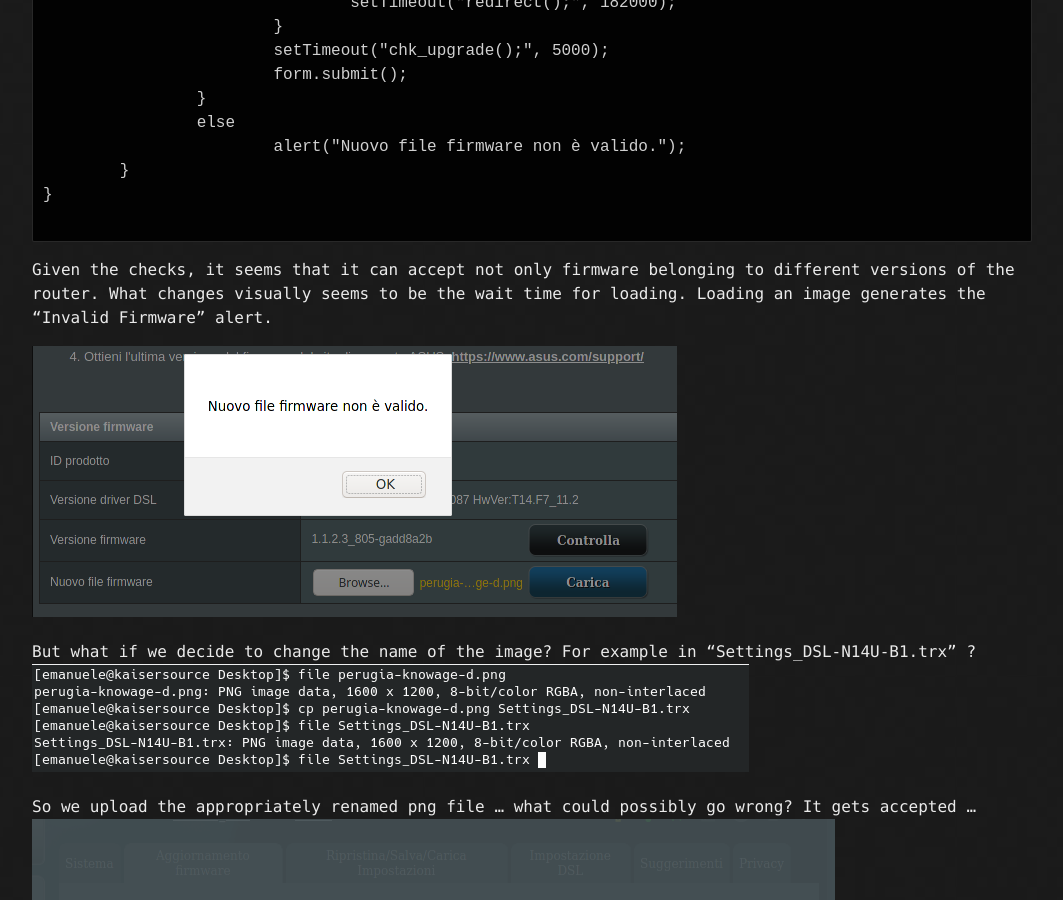
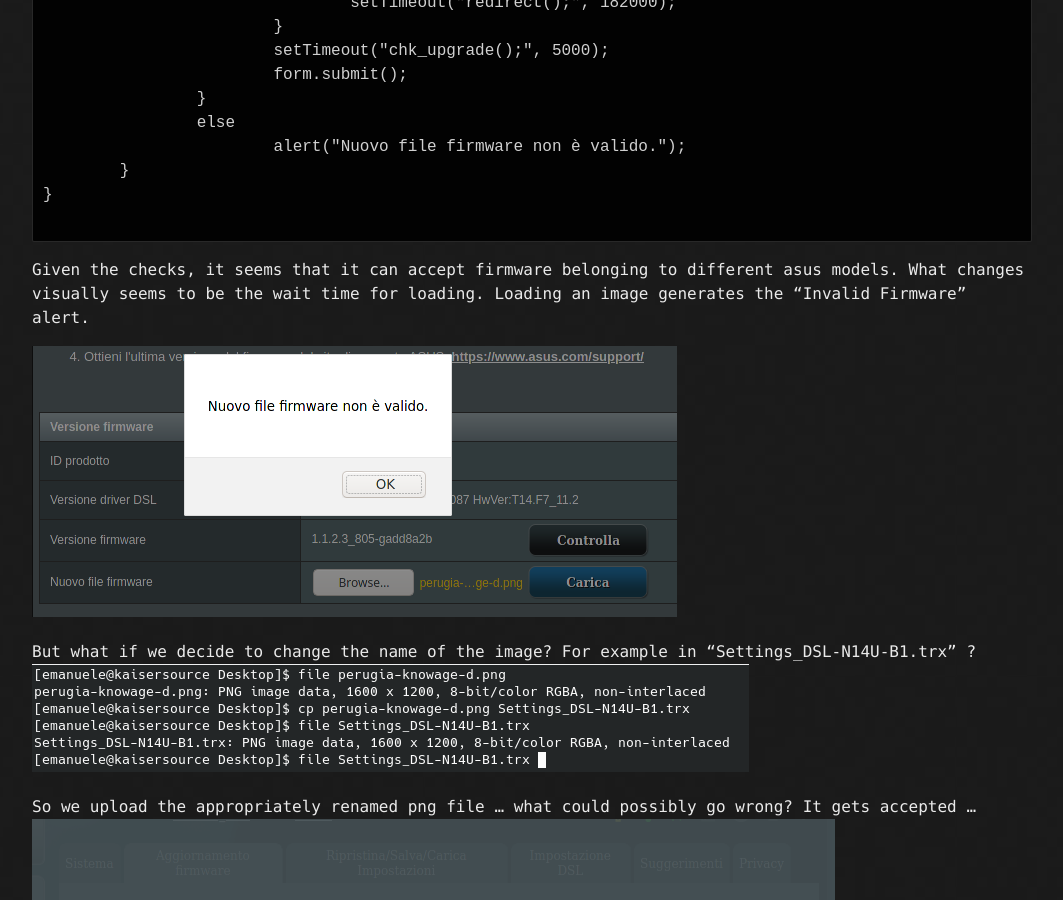
Before and after one commit to kaisersource/kaisersource.github.io, a Jekyll site: the page built from _posts/2021-01-17-dsl-n14u.md, in a window 1280 px wide and 900 px high, scrolled down 1984 px. Shown: the whole window, without its empty margins (108-1171 px from the left). Built offline with Jekyll 4.4.1, drawn with Linux system fonts in a browser that asks for light colours.

Commit message:
Update 2021-01-17-dsl-n14u.md

````diff
--- a/_posts/2021-01-17-dsl-n14u.md
+++ b/_posts/2021-01-17-dsl-n14u.md
@@ -77,7 +77,7 @@ function uiDoUpdate()
 }
 
 ```
-Given the checks, it seems that it can accept not only firmware belonging to different versions of the router.
+Given the checks, it seems that it can accept firmware belonging to different asus models.
 What changes visually seems to be the wait time for loading.
 Loading an image generates the "Invalid Firmware" alert.
 
````
